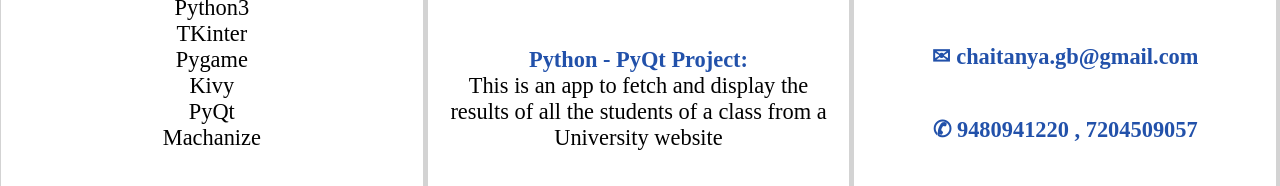
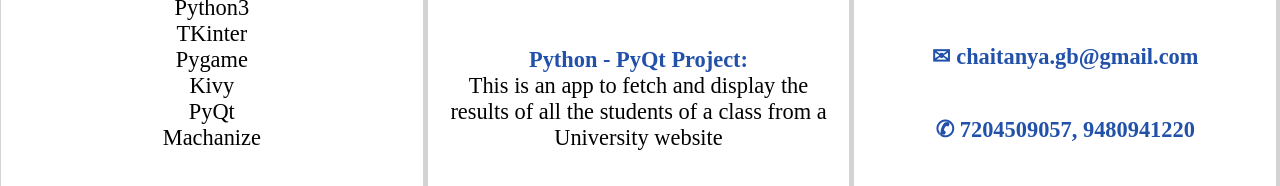
Before and after one commit to ChaitanyaBhat/Portfolio, a plain HTML site: page index.html in a window 1280 px wide. Shown: the part 2160-2346 px from the top of the page. Drawn offline with Linux system fonts and the light colour scheme.

Commit message:
Update index.html

```diff
--- a/index.html
+++ b/index.html
@@ -182,7 +182,7 @@
             <div class="contact-info">
               <ul>
                 <li class="btm-padding"><h4><a href="mailto:chaitanya.gb@gmail.com">&#9993 chaitanya.gb@gmail.com</a></h4></li>
-                <li class="btm-padding"><h4><a href="tel:9480941220,%207204509057">&#9990 9480941220 , 7204509057</a></h4></li>
+                <li class="btm-padding"><h4><a href="tel:7204509057">&#9990 7204509057, </a><a href="tel:9480941220">9480941220</a></h4></li>
                 <li><h4><a href="https://github.com/ChaitanyaBhat">github.com/profile</a></h4></li>
               </ul>
             </div>
```
